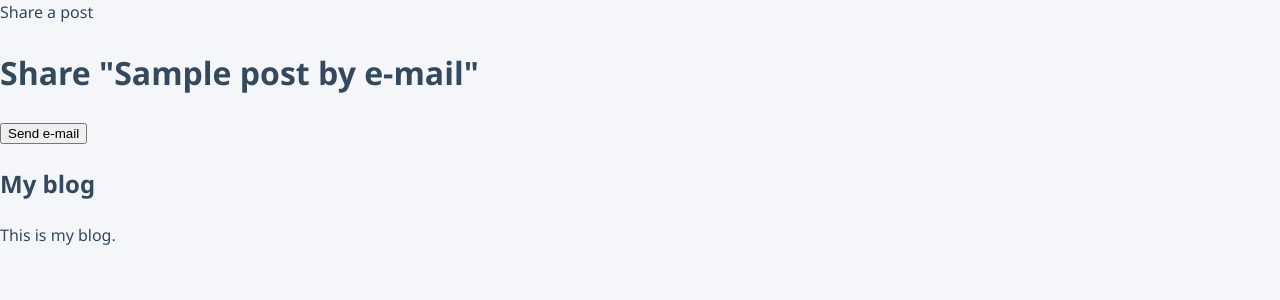
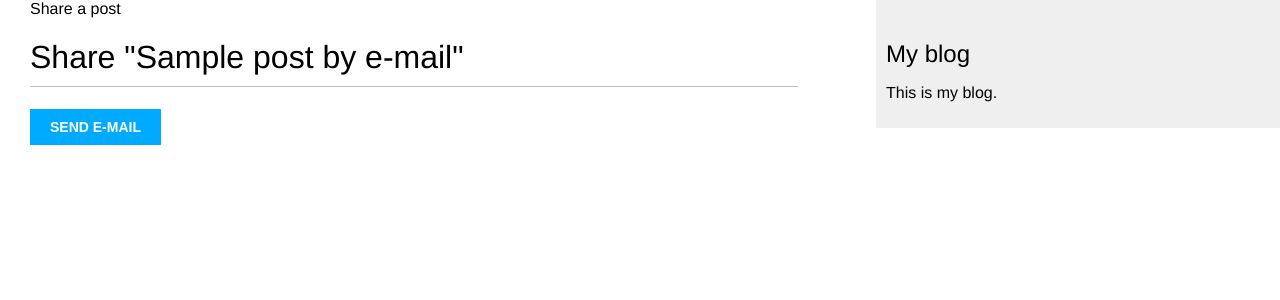
Before and after one commit to EduKav1813/django-blog, a Django app: template myblog/blog/templates/blog/post/share.html in a window 1280 px wide. Shown: the top 300 px of the page. Run offline with Django 5.2, Linux system fonts and the light colour scheme; the template is opened without the code that fills it: most values are stand-ins (such as "Sample title", 1, 10 or a date in 2020).

Commit message:
fix (blog): refactor blog.css
Signed-off-by: Eduard Kaverinskyi <eduard.kaverinskyi@gmail.com>

```diff
--- a/myblog/blog/static/css/blog.css
+++ b/myblog/blog/static/css/blog.css
@@ -1,127 +1,97 @@
-/* Base styles */
-html {
-  box-sizing: border-box;
-  font-size: 16px;
+body {
+  margin:0;
+  padding:0;
+  font-family:helvetica, sans-serif;
 }
 
-*,
-*:before,
-*:after {
-  box-sizing: inherit;
+a {
+  color:#00abff;
+  text-decoration:none;
 }
 
-body {
-  font-family: 'Segoe UI', Tahoma, Geneva, Verdana, sans-serif;
-  line-height: 1.6;
-  background-color: #f5f6fa;
-  color: #34495e;
-  margin: 0;
-  padding: 0;
+h1 {
+  font-weight:normal;
+  border-bottom:1px solid #bbb;
+  padding:0 0 10px 0;
 }
 
-/* Header styles */
-header {
-  background-color: #fff;
-  box-shadow: 0 2px 4px rgba(0, 0, 0, 0.1);
-  padding: 1rem;
-  position: fixed;
-  width: 100%;
-  top: 0;
-  z-index: 100;
+h2 {
+  font-weight:normal;
+  margin:30px 0 0;
 }
 
-nav {
-  max-width: 1200px;
-  margin: 0 auto;
-  display: flex;
-  justify-content: space-between;
-  align-items: center;
+#content {
+  float:left;
+  width:60%;
+  padding:0 0 0 30px;
 }
 
-/* Post list styles */
-.post-list {
-  max-width: 1200px;
-  margin: 4rem auto;
-  padding: 0 1rem;
+#sidebar {
+  float:right;
+  width:30%;
+  padding:10px;
+  background:#efefef;
+  height:100%;
 }
 
-.post-item {
-  background-color: #fff;
-  border-radius: 8px;
-  padding: 1.5rem;
-  margin-bottom: 2rem;
-  box-shadow: 0 2px 4px rgba(0, 0, 0, 0.1);
-  transition: transform 0.3s ease;
+p.date {
+  color:#ccc;
+  font-family: georgia, serif;
+  font-size: 12px;
+  font-style: italic;
 }
 
-.post-item:hover {
-  transform: translateY(-5px);
+.left {
+  float:left;
+  margin-right:10px;
 }
 
-/* Post header styles */
-.post-header {
-  margin-bottom: 1rem;
+/* pagination */
+.pagination {
+  margin:40px 0;
+  font-weight:bold;
 }
 
-.post-title {
-  font-size: 2rem;
-  color: #2c3e50;
-  margin: 0;
-  font-weight: 600;
+/* forms */
+label {
+  float:left;
+  clear:both;
+  color:#333;
+  margin-bottom:4px;
+}
+input, textarea {
+  clear:both;
+  float:left;
+  margin:0 0 10px;
+  background:#ededed;
+  border:0;
+  padding:6px 10px;
+  font-size:12px;
+}
+input[type=submit] {
+  font-weight:bold;
+  background:#00abff;
+  color:#fff;
+  padding:10px 20px;
+  font-size:14px;
+  text-transform:uppercase;
+}
+.errorlist {
+  color:#cc0033;
+  float:left;
+  clear:both;
+  padding-left:10px;
 }
 
-.post-meta {
-  display: flex;
-  align-items: center;
-  gap: 0.5rem;
-  margin-top: 0.5rem;
+/* comments */
+.comment {
+  padding:10px;
 }
-
-.post-author {
-  color: #7f8c8d;
-  font-size: 0.9rem;
+.comment:nth-child(even) {
+  background:#efefef;
 }
-
-/* Post content styles */
-.post-content {
-  font-size: 1.1rem;
-  color: #4a5258;
-  margin-bottom: 1rem;
+.comment .info {
+  font-weight:bold;
+  font-size:12px;
+  color:#666;
 }
-
-/* Pagination styles */
-.pagination {
-  display: flex;
-  justify-content: center;
-  gap: 1rem;
-  margin-top: 2rem;
-  align-items: center;
-}
-
-.pagination a {
-  padding: 0.5rem 1rem;
-  color: #3498db;
-  text-decoration: none;
-  border-radius: 4px;
-  transition: all 0.3s ease;
-}
-
-.pagination a:hover {
-  background-color: rgba(52, 152, 219, 0.1);
-  color: #3498db;
-}
-
-/* Responsive design */
-@media (max-width: 768px) {
-  body {
-    font-size: 14px;
-  }
-
-  .post-list {
-    padding: 0 1rem;
-  }
-
-  .post-item {
-    margin-bottom: 1.5rem;
-  }
-}
```
